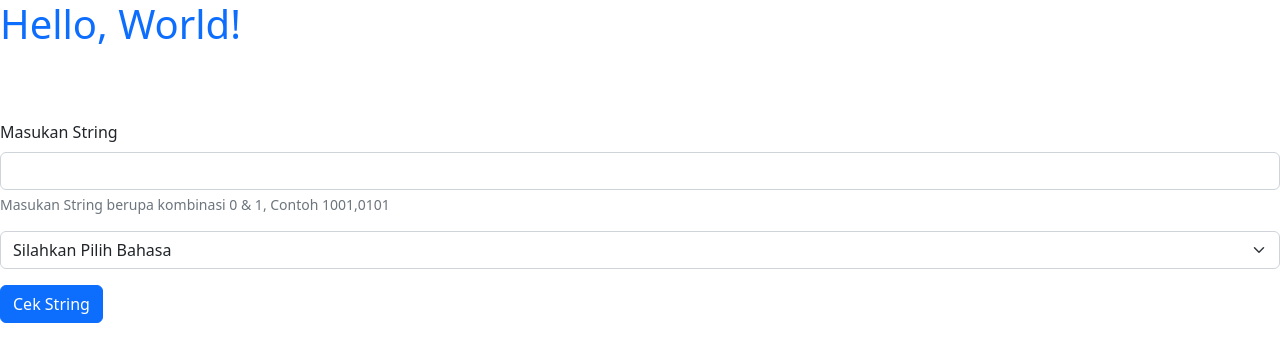
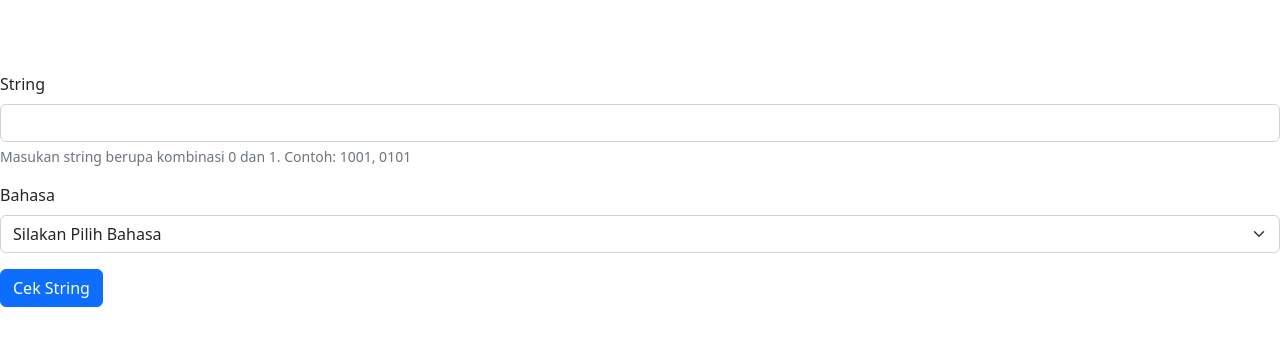
Before and after one commit to putuwaw/etf-dfa, a Flask app: page / in a window 1280 px wide. Shown: the top 362 px of the page. Run offline with Flask 2, Linux system fonts and the light colour scheme; some libraries are stand-ins or nearby versions.

Commit message:
Change form and make section for result

```diff
--- a/templates/index.html
+++ b/templates/index.html
@@ -1,24 +1,61 @@
 {% extends 'base.html' %}
     {% block title %} Index {% endblock %}
 {% block body %}
-    <h1 class="text-primary">Hello, World!</h1>
-    <form class="mt-5 pt-4">
-        <div class="mb-3">
-            <label for="InputText" class="form-label">Masukan String</label>
-            <input type="text" class="form-control" id="InputText" aria-describedby="Text" required />
-            <div id="InputText" class="form-text">Masukan String berupa kombinasi 0 & 1, Contoh 1001,0101</div>
-        </div>
+    <main>
+        <!-- Form untuk melakukan pengecekan string -->
+        <form action="/" method="post" class="mt-5 pt-4" onsubmit="return validate_form()">
+            <div class="mb-3">
+                <label for="string" class="form-label">String</label>
+                <input name="string" type="text" class="form-control" id="string" required />
+                <div id="string" class="form-text">Masukan string berupa kombinasi 0 dan 1. Contoh: 1001, 0101</div>
+            </div>
+            <div class="mb-3">
+                <label for="language" class="form-label">Bahasa</label>
+                <select id="language" name="language" class="form-select" required>
+                    <option selected disabled value="">Silakan Pilih Bahasa</option>
+                    <option value="L1">Bahasa L1 (diawali dan diakhiri dengan simbol yang sama)</option>
+                    <option disabled value="L2">Bahasa L2 (diawali simbol 1 dan jumlah simbol 0 adalah kelipatan 3)</option>
+                    <option disabled value="L3">Bahasa L3 (diawali simbol 0 dan jumlah simbol 1 adalah ganjil)</option>
+                </select>
+            </div>
+            <button type="submit" class="btn btn-primary">Cek String</button>
+        </form>
+        <!-- Section hasil dari pengecekan string -->
+        <section class="mt-3">
+            {% if isSend %}
+                <hr>
+                <h1 class="lead">Hasil</h1>
+                {% if isAccepted %}
+                    <div>
+                        <button class="btn btn-success">String diterima</button>
+                    </div>
+                {% else %}
+                    <div>
+                        <button class="btn btn-danger">String ditolak</button>
+                    </div>
+                {% endif %}
 
-        <div class="mb-3">
-             <select class="form-select" required aria-label="select example">
-                <option value="">Silahkan Pilih Bahasa</option>
-                <option value="1">Bahasa-1</option>
-                <option value="2">Bahasa-2</option>
-                <option value="3">Bahasa-3</option>
-             </select>
-             <div class="invalid-feedback">Example invalid select feedback</div>
-        </div>
+                {% if language == "L1" %}
+                    <img
+                        class="img-fluid"
+                        src="{{ url_for('static', filename='images/languageL1.png') }}"
+                        alt="Transition Diagram for Language 1"
+                    >
+                {% endif %}
 
-        <button type="submit" class="btn btn-primary">Cek String</button>
-  </form>
+                <h1 class="lead mt-3">Masukan: {{string}}</h1>
+
+                <div class="mt-3">
+                    <h3 class="lead">Langkah-Langkah:</h3>
+                    <ul>
+                        {%- for process in detailProcess -%}
+                        <li>
+                            {{ process }}
+                        </li>
+                        {%- endfor -%}
+                    </ul>
+                </div>
+            {% endif %}
+        </section>
+    </main>
 {% endblock %}
```
